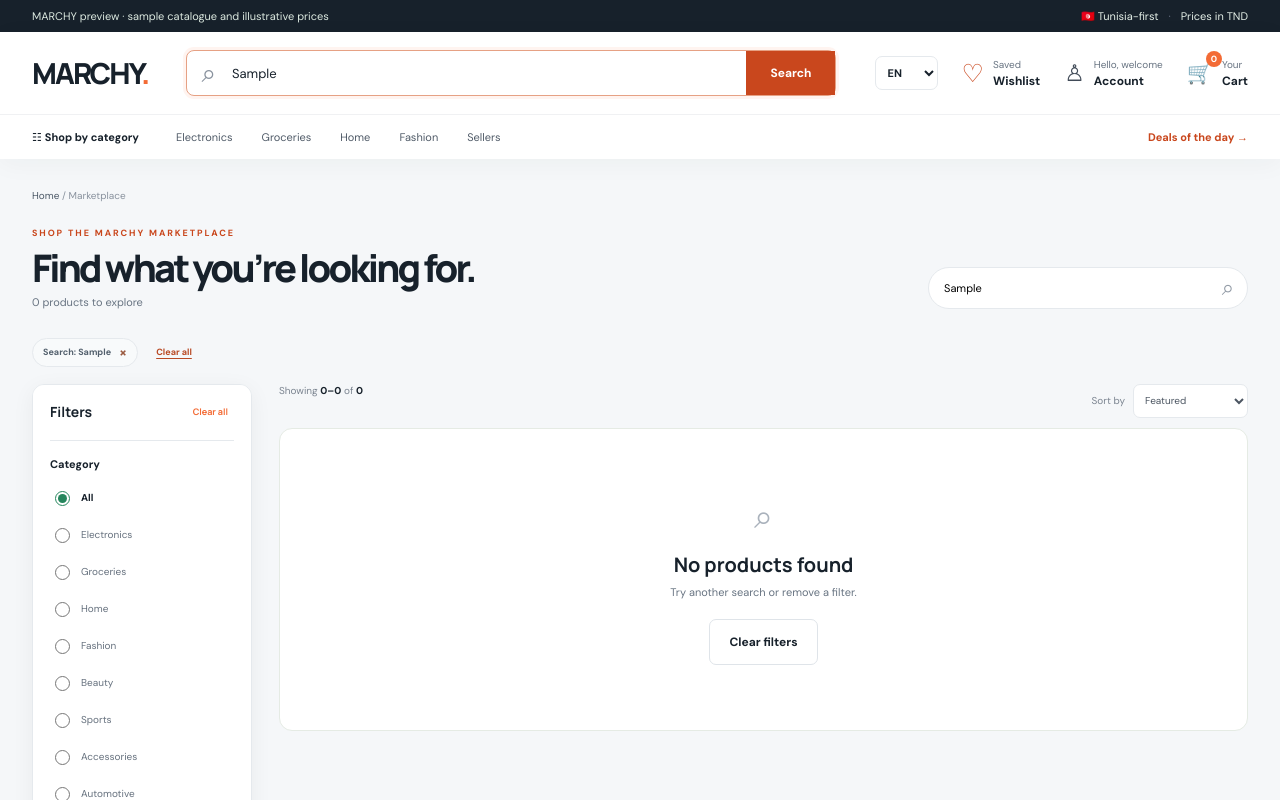
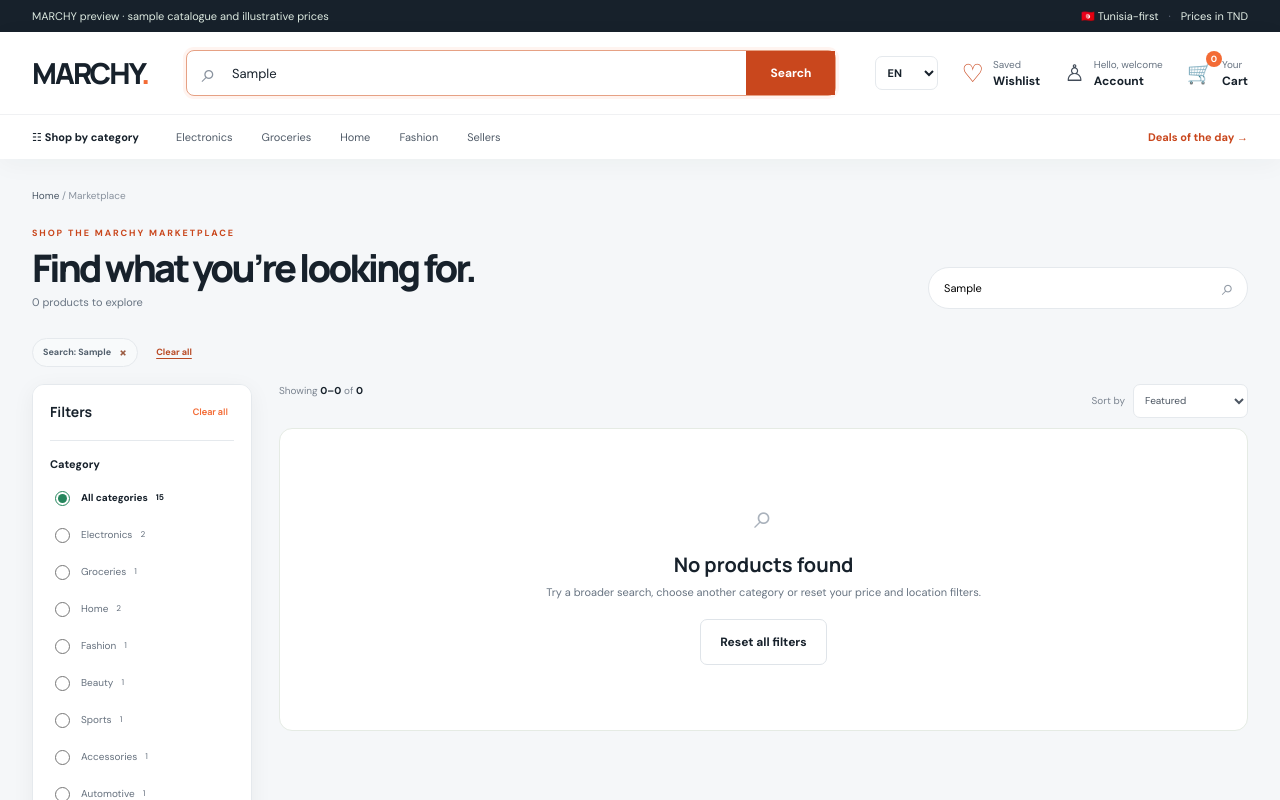
Before and after one commit to medkhalilghdamsi-dev/MARCHY, a React (Vite) app: page / in a window 1280 px wide. Both pictures are taken after typing "Sample" into the empty fields and a click on the button "Search". Shown: the top 800 px of the page. Built offline with nearby package versions, Linux system fonts and the light colour scheme.

Commit message:
Upgrade marketplace discovery with data-driven category and price filters

```diff
--- a/src/App.jsx
+++ b/src/App.jsx
@@ -455,21 +455,24 @@ function SearchPage({ addToCart, wishlist, toggleWish, language }) {
   useEffect(() => setTerm(initial), [initial])
   useEffect(() => setCategory(initialCategory), [initialCategory])
   const [sort, setSort] = useState('featured')
-  const [maxPrice, setMaxPrice] = useState(500)
+  const catalogueMaxPrice = Math.max(100, Math.ceil(Math.max(...products.map(p => p.price)) / 50) * 50)
+  const [minPrice, setMinPrice] = useState(0)
+  const [maxPrice, setMaxPrice] = useState(catalogueMaxPrice)
   const [city, setCity] = useState('All')
   const [filtersOpen, setFiltersOpen] = useState(false)
   const [page, setPage] = useState(1)
   const pageSize = 12
-  const cities = ['All', ...new Set(products.map(p => sellerForProduct(p).city))]
+  const cities = ['All', ...new Set(products.map(p => sellerForProduct(p).city))].sort((a,b) => a === 'All' ? -1 : b === 'All' ? 1 : a.localeCompare(b))
+  const categoryCounts = useMemo(() => products.reduce((counts, p) => ({...counts, [p.category]: (counts[p.category] || 0) + 1}), {}), [])
   const results = useMemo(() => products.filter(p => {
     const seller = sellerForProduct(p)
     const haystack = (p.name + ' ' + p.category + ' ' + p.seller + ' ' + seller.name + ' ' + seller.city + ' ' + (p.description || '')).toLowerCase()
-    return (category === 'All' || p.category === category) && p.price <= maxPrice && (city === 'All' || seller.city === city) && (!dealsOnly || Boolean(p.oldPrice)) && (!term || haystack.includes(term.toLowerCase()))
-  }).sort((a, b) => sort === 'price-low' ? a.price - b.price : sort === 'price-high' ? b.price - a.price : sort === 'name' ? a.name.localeCompare(b.name) : sort === 'newest' ? b.id - a.id : 0), [term, category, sort, maxPrice, dealsOnly, city])
+    return (category === 'All' || p.category === category) && p.price >= minPrice && p.price <= maxPrice && (city === 'All' || seller.city === city) && (!dealsOnly || Boolean(p.oldPrice)) && (!term || haystack.includes(term.toLowerCase()))
+  }).sort((a, b) => sort === 'price-low' ? a.price - b.price : sort === 'price-high' ? b.price - a.price : sort === 'name' ? a.name.localeCompare(b.name) : sort === 'newest' ? b.id - a.id : 0), [term, category, sort, minPrice, maxPrice, dealsOnly, city])
   const pageCount = Math.max(1, Math.ceil(results.length / pageSize))
   const visibleResults = results.slice((page - 1) * pageSize, page * pageSize)
-  const activeFilterCount = Number(Boolean(term)) + Number(category !== 'All' && !routeCategory) + Number(city !== 'All') + Number(maxPrice < 500) + Number(dealsOnly)
-  useEffect(() => setPage(1), [term, category, sort, maxPrice, dealsOnly, city])
+  const activeFilterCount = Number(Boolean(term)) + Number(category !== 'All' && !routeCategory) + Number(city !== 'All') + Number(minPrice > 0) + Number(maxPrice < catalogueMaxPrice) + Number(dealsOnly)
+  useEffect(() => setPage(1), [term, category, sort, minPrice, maxPrice, dealsOnly, city])
   const updateTerm = value => {
     setTerm(value)
     const next = new URLSearchParams(params)
@@ -479,7 +482,8 @@ function SearchPage({ addToCart, wishlist, toggleWish, language }) {
   }
   const clearFilters = () => {
     setCategory(routeCategory ? initialCategory : 'All')
-    setMaxPrice(500)
+    setMinPrice(0)
+    setMaxPrice(catalogueMaxPrice)
     setTerm('')
     setCity('All')
     setPage(1)
@@ -506,7 +510,8 @@ function SearchPage({ addToCart, wishlist, toggleWish, language }) {
       {term && <button type="button" onClick={() => updateTerm('')}>Search: {term} <span>×</span></button>}
       {category !== 'All' && !routeCategory && <button type="button" onClick={removeCategoryFilter}>{category} <span>×</span></button>}
       {city !== 'All' && <button type="button" onClick={() => setCity('All')}>{city} <span>×</span></button>}
-      {maxPrice < 500 && <button type="button" onClick={() => setMaxPrice(500)}>Up to {maxPrice} TND <span>×</span></button>}
+      {minPrice > 0 && <button type="button" onClick={() => setMinPrice(0)}>From {minPrice} TND <span>×</span></button>}
+      {maxPrice < catalogueMaxPrice && <button type="button" onClick={() => setMaxPrice(catalogueMaxPrice)}>Up to {maxPrice} TND <span>×</span></button>}
       {dealsOnly && <button type="button" onClick={removeDealFilter}>Deals only <span>×</span></button>}
       <button type="button" className="clear-filter-chips" onClick={clearFilters}>Clear all</button>
     </div>}
@@ -514,15 +519,15 @@ function SearchPage({ addToCart, wishlist, toggleWish, language }) {
     <div className="listing-layout">
       <aside id="marketplace-filters" className={'filters ' + (filtersOpen ? 'filters-open' : '')} aria-label="Marketplace filters">
         <h3>Filters <button type="button" onClick={clearFilters}>Clear all</button></h3>
-        <div className="filter-group"><b>Category</b>{categories.map(c => <label key={c}><input type="radio" name="marketplace-category" checked={category === c} onChange={() => routeCategory ? navigate(c === "All" ? "/search" : "/category/" + encodeURIComponent(c.toLowerCase())) : setCategory(c)}/>{c}</label>)}</div>
+        <div className="filter-group"><b>Category</b>{categories.map(c => <label key={c}><input type="radio" name="marketplace-category" checked={category === c} onChange={() => routeCategory ? navigate(c === "All" ? "/search" : "/category/" + encodeURIComponent(c.toLowerCase())) : setCategory(c)}/><span>{c === 'All' ? 'All categories' : c}</span><small>{c === 'All' ? products.length : (categoryCounts[c] || 0)}</small></label>)}</div>
         <div className="filter-group"><b>Seller location</b><select aria-label="Seller location" value={city} onChange={e => setCity(e.target.value)}>{cities.map(c => <option key={c} value={c}>{c === 'All' ? 'All locations' : c}</option>)}</select></div>
-        <div className="filter-group"><b>Maximum price</b><strong>{maxPrice} TND</strong><input aria-label="Maximum price" type="range" min="10" max="500" step="5" value={maxPrice} onChange={e => setMaxPrice(Number(e.target.value))}/><div className="price-range-labels"><span>10 TND</span><span>500 TND</span></div></div>
-        {dealsOnly && <div className="filter-note">Showing listings with illustrative previous prices.</div>}
+        <div className="filter-group price-filter-group"><b>Price range</b><div className="price-inputs"><label>Min <input aria-label="Minimum price in TND" type="number" min="0" max={catalogueMaxPrice} value={minPrice} onChange={e => setMinPrice(Math.min(catalogueMaxPrice, Math.max(0, Number(e.target.value) || 0)))}/></label><label>Max <input aria-label="Maximum price in TND" type="number" min="0" max={catalogueMaxPrice} value={maxPrice} onChange={e => setMaxPrice(Math.max(minPrice, Math.min(catalogueMaxPrice, Number(e.target.value) || 0)))}/></label></div><input aria-label="Maximum price" type="range" min="0" max={catalogueMaxPrice} step="5" value={maxPrice} onChange={e => setMaxPrice(Math.max(minPrice, Number(e.target.value)))}/><div className="price-range-labels"><span>0 TND</span><span>{catalogueMaxPrice} TND</span></div></div>
+        {dealsOnly && <div className="filter-note">Showing sample listings with illustrative previous prices. Discount claims are not verified offers.</div>}
         <button className="filter-apply" type="button" onClick={() => setFiltersOpen(false)}>Show {results.length} products</button>
       </aside>
       <section className="listing-results" aria-live="polite">
         <div className="results-toolbar"><span>Showing <b>{results.length ? ((page - 1) * pageSize) + 1 : 0}–{Math.min(page * pageSize, results.length)}</b> of <b>{results.length}</b></span><label>Sort by <select aria-label="Sort products" value={sort} onChange={e => setSort(e.target.value)}><option value="featured">Featured</option><option value="price-low">Price: low to high</option><option value="price-high">Price: high to low</option><option value="name">Name: A to Z</option><option value="newest">Recently added</option></select></label></div>
-        {results.length ? <><div className="product-grid">{visibleResults.map(p => <ProductCard key={p.id} product={p} addToCart={addToCart} wished={wishlist.includes(p.id)} toggleWish={toggleWish} language={language}/>)}</div>{pageCount > 1 && <nav className="pagination" aria-label="Product pages"><button disabled={page === 1} onClick={() => setPage(v => Math.max(1, v - 1))}>← Previous</button><span>Page {page} of {pageCount}</span><button disabled={page === pageCount} onClick={() => setPage(v => Math.min(pageCount, v + 1))}>Next →</button></nav>}</> : <div className="empty-state"><span>⌕</span><h3>No products found</h3><p>Try another search or remove a filter.</p><button className="outline-btn" onClick={clearFilters}>Clear filters</button></div>}
+        {results.length ? <><div className="product-grid">{visibleResults.map(p => <ProductCard key={p.id} product={p} addToCart={addToCart} wished={wishlist.includes(p.id)} toggleWish={toggleWish} language={language}/>)}</div>{pageCount > 1 && <nav className="pagination" aria-label="Product pages"><button disabled={page === 1} onClick={() => setPage(v => Math.max(1, v - 1))}>← Previous</button><span>Page {page} of {pageCount}</span><button disabled={page === pageCount} onClick={() => setPage(v => Math.min(pageCount, v + 1))}>Next →</button></nav>}</> : <div className="empty-state"><span>⌕</span><h3>No products found</h3><p>Try a broader search, choose another category or reset your price and location filters.</p><button className="outline-btn" onClick={clearFilters}>Reset all filters</button></div>}
       </section>
     </div>
   </main>, language)
```
